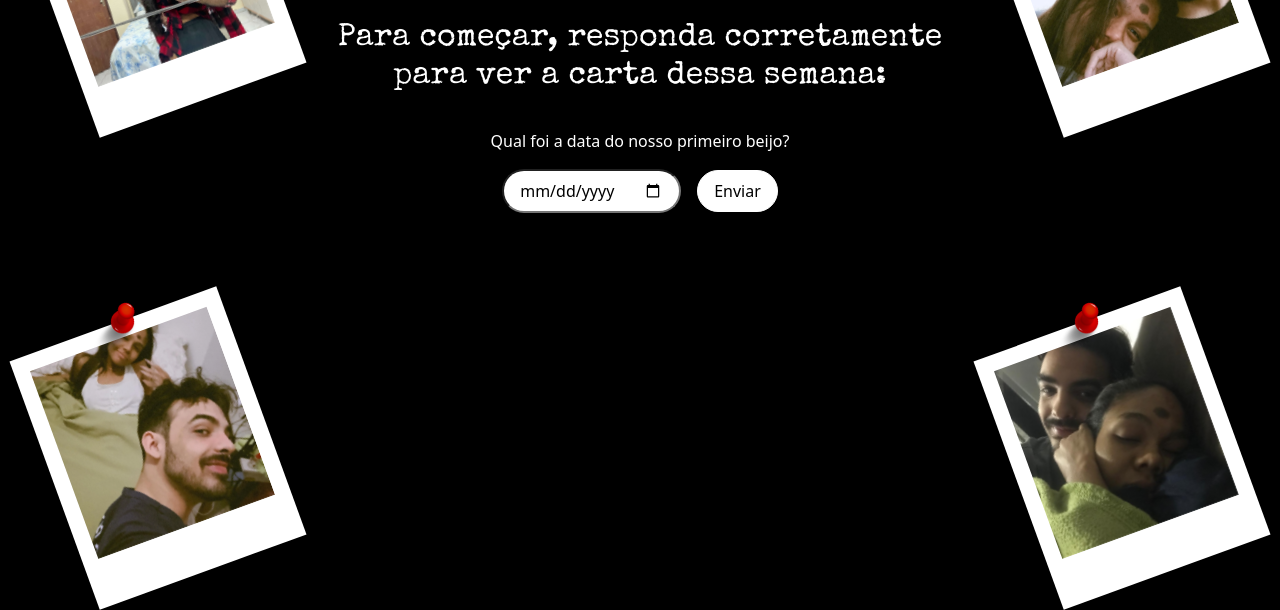
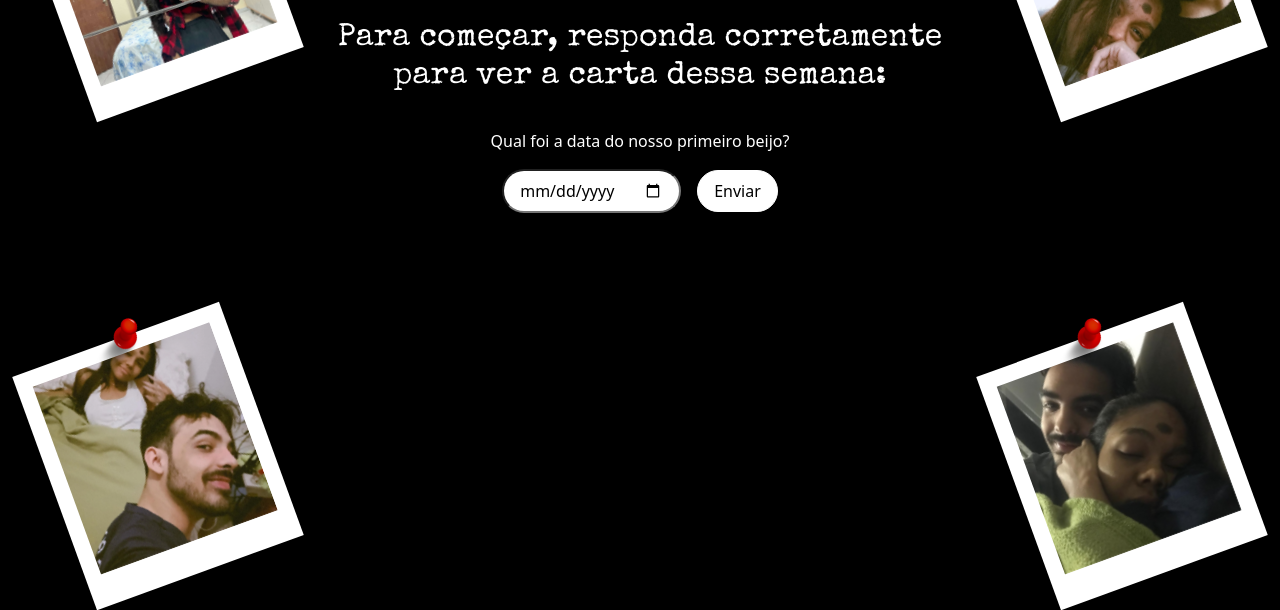
Before and after one commit to dantmam/cartas-semanais, a plain HTML site: page index.html in a window 1280 px wide. Shown: the part 204-814 px from the top of the page. Drawn offline with nearby package versions, Linux system fonts and the light colour scheme.

Commit message:
padding bottom fotos

```diff
--- a/style.css
+++ b/style.css
@@ -52,7 +52,7 @@ input {
     width: 220px;
     background-color: #fff;
     position: relative;
-    padding: 1rem 1rem 3rem 1rem;
+    padding: 1rem 1rem 2rem 1rem;
     & img {
         width: 100%;
         height: 200px;
```
